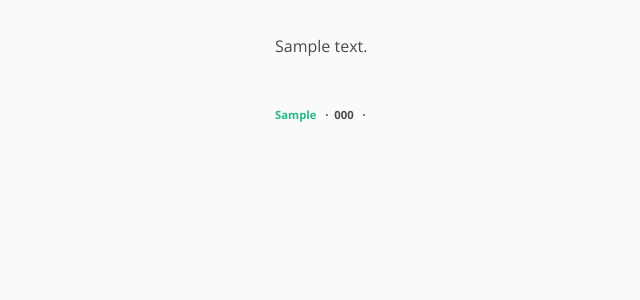
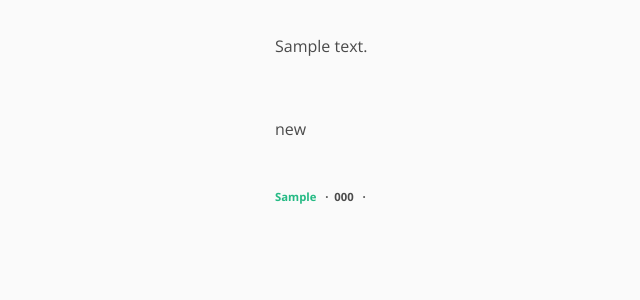
Before and after one commit to Team-LANS/luups-map, a Flask app: page /1 in a window 1280 px wide. Shown: the part 279-579 px from the top of the page, without its empty margins (13-653 px from the left). Run offline with Flask 2, Linux system fonts and the light colour scheme; tables that the repository leaves empty hold one stand-in row (values such as "Sample post"); parts of the project's set-up code (start-up, migrations or seed data) failed here and were passed over; some web fonts are replaced.

Commit message:
Cleanup and start with rendering opening hours

```diff
--- a/luupsmap/dto/venue_dto.py
+++ b/luupsmap/dto/venue_dto.py
@@ -25,3 +25,4 @@ class VenueDetailDto(VenueDto):
     def __init__(self, data):
         super().__init__(data)
         self.description = data.description
+        self.opening_hours = "new"
--- a/luupsmap/service/venue_service.py
+++ b/luupsmap/service/venue_service.py
@@ -2,8 +2,6 @@ from luupsmap import db
 from luupsmap.dto.venue_dto import VenueDto, VenueDetailDto
 from luupsmap.model import Venue, Voucher, VoucherType, VoucherTag, Location, Interval
 from luupsmap.service import as_dto
-
-from datetime import datetime
 
 
 class VenueService:
--- a/luupsmap/templates/details.html
+++ b/luupsmap/templates/details.html
@@ -39,6 +39,8 @@
         </section>
       {% endfor %}
       <p class="py1">{{ venue.description }}</p>
+
+      <p class="py1">{{ venue.opening_hours }}</p>
       <small><strong class="fnt--dark-gray">
         {# TODO: Fix dots when no phone or email exist#}
         {% set homepages = venue.homepage.replace(' ', '').split(',') %}
--- a/luupsmap/templates/main.html
+++ b/luupsmap/templates/main.html
@@ -94,6 +94,7 @@
       title: false,
     });
   </script>
+
   <script>
     // TODO: This is a hack to avoid the form resubmission popup.
     // Use a better way (e.g. ajax requests or something) to accomplish that
```
